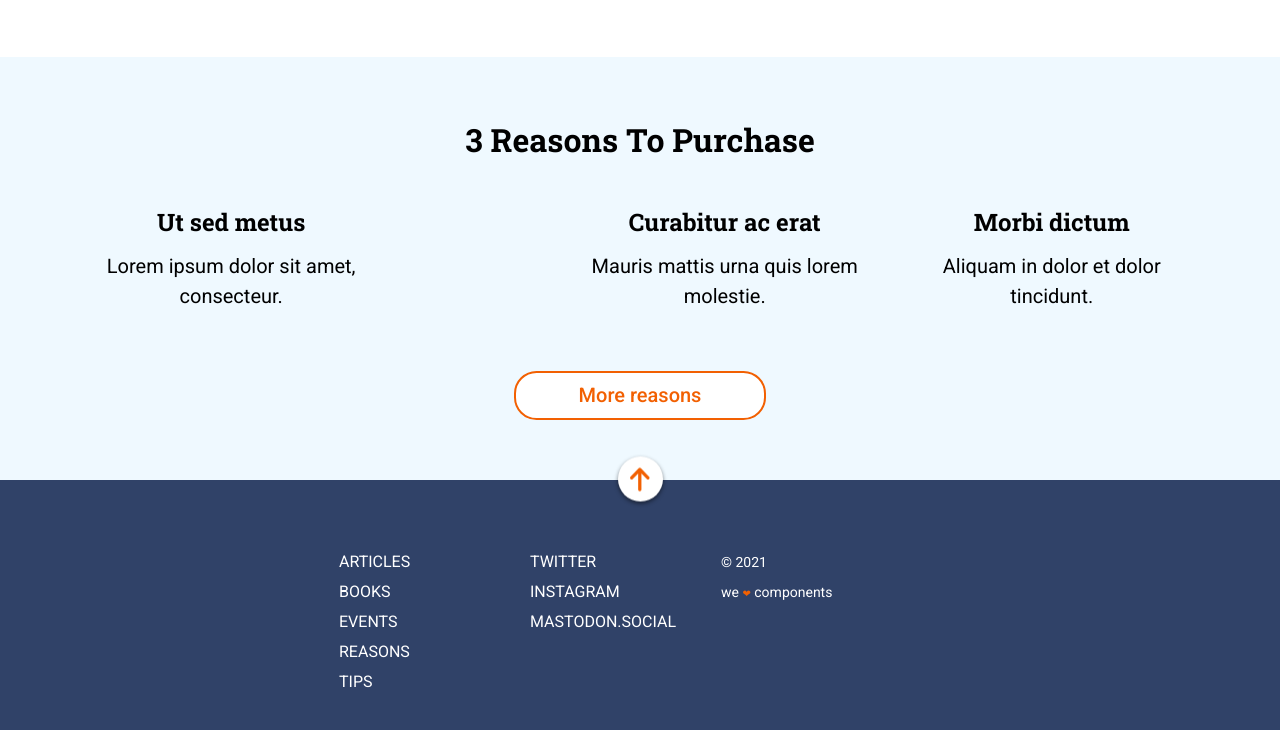
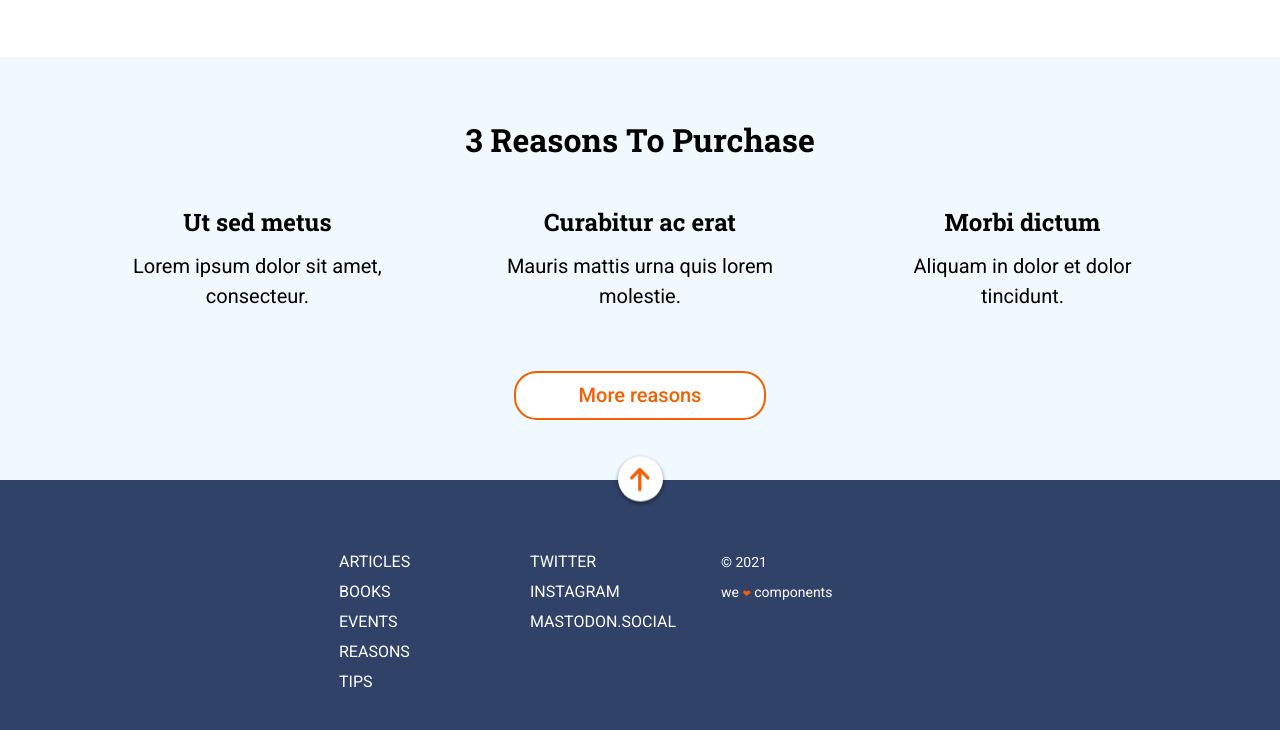
Before and after one commit to Adalab/modulo-1-evaluacion-final-claudiabg-c, a website: page docs/index.html in a window 1280 px wide. Shown: the part 1107-1837 px from the top of the page. Drawn offline with nearby package versions, Linux system fonts and the light colour scheme.

Commit message:
fix issues

```diff
--- a/docs/index.html
+++ b/docs/index.html
@@ -34,7 +34,7 @@
     </section>
     <section id="reasons" class="reasons">
         <h2 class="titlereasons">3 reasons to purchase</h2>
-        <div>
+        <div class="row2">
             <article>
                 <h3 class="titlereason">Ut sed metus</h3>
                 <p class="textreason">Lorem ipsum dolor sit amet, consecteur.</p>
```
Also changed, not shown: src/html/partials/3reasons.html (+2 -3 lines).
